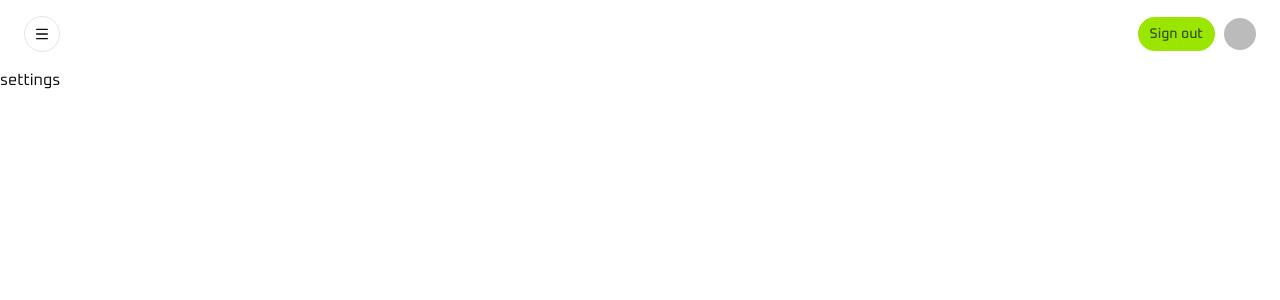
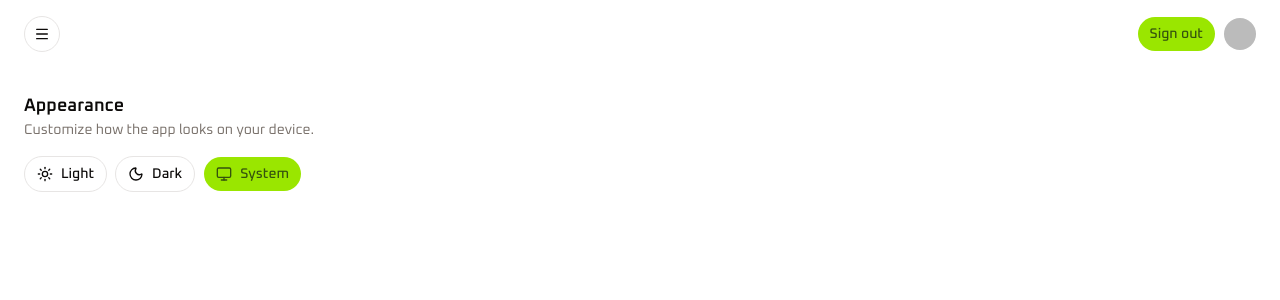
Before and after one commit to ryan-bibb/github-organizer, a Next.js app: page /settings in a window 1280 px wide. Shown: the top 300 px of the page. Built offline with nearby package versions, Linux system fonts and the light colour scheme; no server answers; sample sign-in values are in the browser's storage.

Commit message:
feat(ui): add appearnace settings with light/dark/system themes

```diff
--- a/app/(auth)/settings/page.tsx
+++ b/app/(auth)/settings/page.tsx
@@ -1,3 +1,17 @@
+import { AppearanceSettings } from "@/components/appearance-settings";
+
 export default async function Settings() {
-  return <div>settings</div>;
+  return (
+    <div className="p-6">
+      <section>
+        <h2 className="text-lg font-semibold">Appearance</h2>
+        <p className="text-muted-foreground text-sm">
+          Customize how the app looks on your device.
+        </p>
+        <div className="mt-4">
+          <AppearanceSettings />
+        </div>
+      </section>
+    </div>
+  );
 }
--- a/app/layout.tsx
+++ b/app/layout.tsx
@@ -25,6 +25,7 @@ export default function RootLayout({ children }: LayoutProps<"/">) {
   return (
     <html
       lang="en"
+      suppressHydrationWarning
       className={cn(
         "h-full",
         "antialiased",
--- a/app/providers.tsx
+++ b/app/providers.tsx
@@ -1,11 +1,18 @@
 "use client";
 
 import { SessionProvider } from "next-auth/react";
+import { ThemeProvider } from "@/components/theme-provider";
 
 export default function Providers({
   children,
 }: {
   children: React.ReactNode;
 }) {
-  return <SessionProvider>{children}</SessionProvider>;
+  return (
+    <SessionProvider>
+      <ThemeProvider attribute="class" defaultTheme="system" enableSystem>
+        {children}
+      </ThemeProvider>
+    </SessionProvider>
+  );
 }
--- /dev/null
+++ b/components/appearance-settings.tsx
@@ -0,0 +1,45 @@
+"use client";
+
+import { useSyncExternalStore } from "react";
+import { useTheme } from "next-themes";
+import { Monitor, Moon, Sun } from "lucide-react";
+import { Button } from "@/components/ui/button";
+import { cn } from "@/lib/utils";
+
+const options = [
+  { value: "light", label: "Light", icon: Sun },
+  { value: "dark", label: "Dark", icon: Moon },
+  { value: "system", label: "System", icon: Monitor },
+] as const;
+
+const emptySubscribe = () => () => {};
+
+function useMounted() {
+  return useSyncExternalStore(
+    emptySubscribe,
+    () => true,
+    () => false,
+  );
+}
+
+export function AppearanceSettings() {
+  const { theme, setTheme } = useTheme();
+  const mounted = useMounted();
+
+  return (
+    <div className="flex gap-2">
+      {options.map(({ value, label, icon: Icon }) => (
+        <Button
+          key={value}
+          type="button"
+          variant={mounted && theme === value ? "default" : "outline"}
+          onClick={() => setTheme(value)}
+          className={cn("gap-2")}
+        >
+          <Icon className="size-4" />
+          {label}
+        </Button>
+      ))}
+    </div>
+  );
+}
--- a/components/nav-bar.tsx
+++ b/components/nav-bar.tsx
@@ -29,14 +29,12 @@ export async function NavBar() {
         <DropdownMenuContent>
           <DropdownMenuGroup>
             <DropdownMenuLabel>Menu</DropdownMenuLabel>
-            <DropdownMenuItem>
-              <Link href="/">Home</Link>
-            </DropdownMenuItem>
+            <DropdownMenuItem render={<Link href="/" />}>Home</DropdownMenuItem>
           </DropdownMenuGroup>
           <DropdownMenuSeparator />
           <DropdownMenuGroup>
-            <DropdownMenuItem>
-              <Link href="/settings">Settings</Link>
+            <DropdownMenuItem render={<Link href="/settings" />}>
+              Settings
             </DropdownMenuItem>
           </DropdownMenuGroup>
         </DropdownMenuContent>
@@ -59,6 +57,7 @@ export async function NavBar() {
             className="size-8 rounded-full"
             width={32}
             height={32}
+            priority
           />
         )}
       </div>
--- /dev/null
+++ b/components/theme-provider.tsx
@@ -0,0 +1,11 @@
+"use client";
+
+import { ThemeProvider as NextThemesProvider } from "next-themes";
+import type { ComponentProps } from "react";
+
+export function ThemeProvider({
+  children,
+  ...props
+}: ComponentProps<typeof NextThemesProvider>) {
+  return <NextThemesProvider {...props}>{children}</NextThemesProvider>;
+}
--- a/package.json
+++ b/package.json
@@ -18,6 +18,7 @@
     "lucide-react": "^1.33.0",
     "next": "16.3.1",
     "next-auth": "^5.0.0-beta.32",
+    "next-themes": "^0.4.6",
     "react": "19.2.8",
     "react-dom": "19.2.8",
     "shadcn": "^4.18.0",
```
Also changed, not shown: 1 other file (tests, documents, lock files or other folders).
